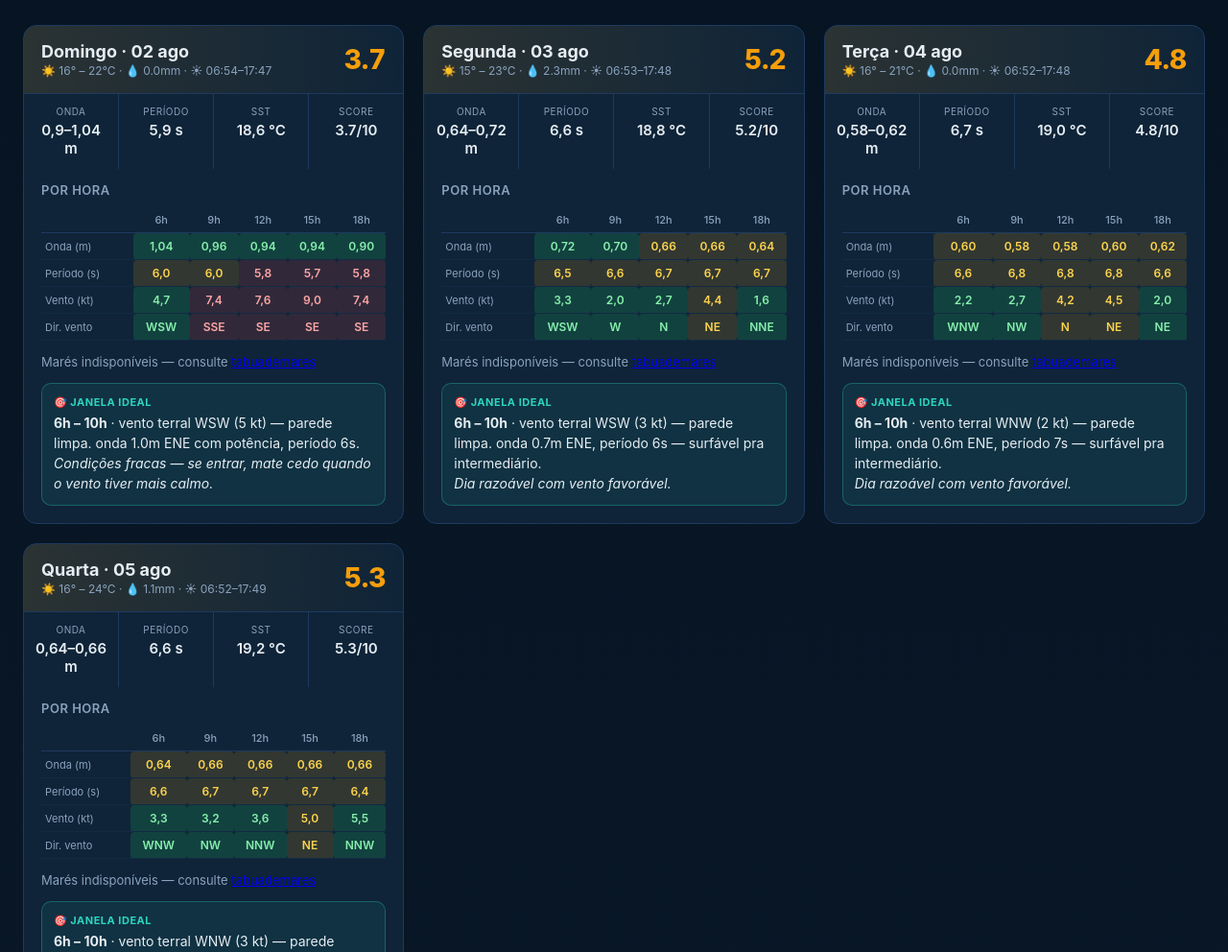
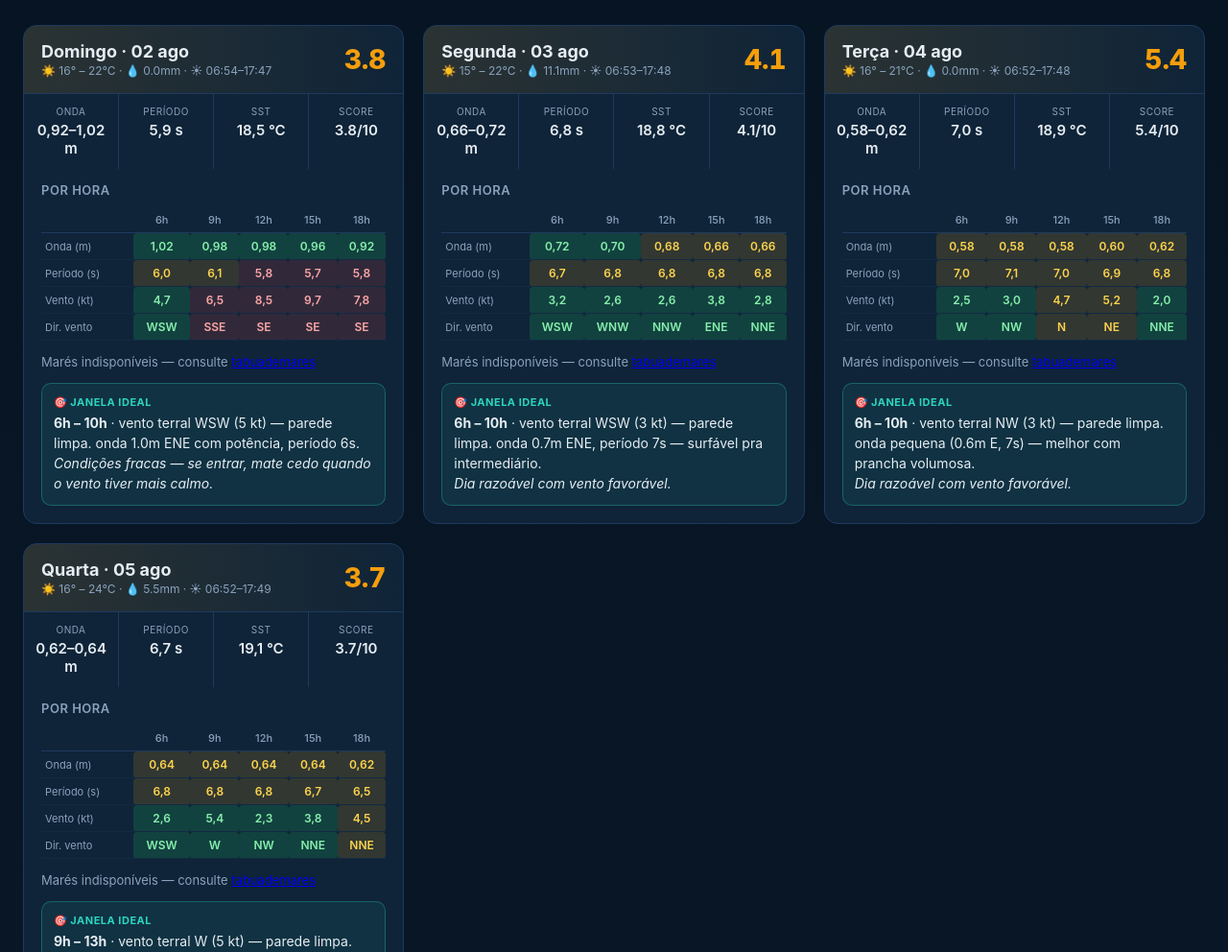
Before and after one commit to rrenanfelix/atalaia-surf, a plain HTML site: page index.html in a window 1280 px wide. Shown: the part 545-1537 px from the top of the page at 96% size. Drawn offline with nearby package versions, Linux system fonts and the light colour scheme.

Commit message:
🌊 Atualização automática 2026-08-02 13:58 UTC

```diff
--- a/index.html
+++ b/index.html
@@ -99,13 +99,13 @@
         <h1><span class="wave">≋</span> Análise de Surf — Praia do Atalaia</h1>
         <div class="subtitle">Itajaí / SC · próximos 4 dias · perfil intermediário</div>
       </div>
-      <div><span class="badge">Atualizado 02/08/2026 · 08:35</span></div>
+      <div><span class="badge">Atualizado 02/08/2026 · 10:58</span></div>
     </div>
     <div class="meta-bar">
       <div class="meta"><div class="meta-label">Pico</div><div class="meta-value">Atalaia (Molhes)</div></div>
       <div class="meta"><div class="meta-label">Coordenadas</div><div class="meta-value">26.92° S · 48.64° W</div></div>
       <div class="meta"><div class="meta-label">Swell ideal</div><div class="meta-value">SE (135°)</div></div>
-      <div class="meta"><div class="meta-label">Temp. mar (média)</div><div class="meta-value">18.9 °C</div></div>
+      <div class="meta"><div class="meta-label">Temp. mar (média)</div><div class="meta-value">18.8 °C</div></div>
     </div>
   </header>
 
@@ -115,32 +115,32 @@
         <div class="rank-row">
           <div class="medal">🥇</div>
           <div>
-            <div class="rank-name">Quarta, 05 ago</div>
-            <div class="rank-reason">Onda 0,64–0,66m · período 6,6s · janela em torno de 6h</div>
+            <div class="rank-name">Terça, 04 ago</div>
+            <div class="rank-reason">Onda 0,58–0,62m · período 7,0s · janela em torno de 9h</div>
           </div>
-          <div class="score" style="color:var(--good)">5.3</div>
+          <div class="score" style="color:var(--good)">5.4</div>
         </div>
         <div class="rank-row">
           <div class="medal">🥈</div>
           <div>
             <div class="rank-name">Segunda, 03 ago</div>
-            <div class="rank-reason">Onda 0,64–0,72m · período 6,6s · janela em torno de 6h</div>
+            <div class="rank-reason">Onda 0,66–0,72m · período 6,8s · janela em torno de 6h</div>
           </div>
-          <div class="score" style="color:var(--mid)">5.2</div>
+          <div class="score" style="color:var(--mid)">4.1</div>
         </div>
         <div class="rank-row">
           <div class="medal">🥉</div>
           <div>
-            <div class="rank-name">Terça, 04 ago</div>
-            <div class="rank-reason">Onda 0,58–0,62m · período 6,7s · janela em torno de 6h</div>
+            <div class="rank-name">Domingo, 02 ago</div>
+            <div class="rank-reason">Onda 0,92–1,02m · período 5,9s · janela em torno de 6h</div>
           </div>
-          <div class="score" style="color:var(--bad)">4.8</div>
+          <div class="score" style="color:var(--bad)">3.8</div>
         </div>
         <div class="rank-row">
           <div class="medal">4️⃣</div>
           <div>
-            <div class="rank-name">Domingo, 02 ago</div>
-            <div class="rank-reason">Onda 0,9–1,04m · período 5,9s · janela em torno de 6h</div>
+            <div class="rank-name">Quarta, 05 ago</div>
+            <div class="rank-reason">Onda 0,62–0,64m · período 6,7s · janela em torno de 9h</div>
           </div>
           <div class="score" style="color:var(--bad)">3.7</div>
         </div>
@@ -154,22 +154,22 @@
           <div class="day-title">Domingo · 02 ago</div>
           <div class="day-sub">☀️ 16° – 22°C · 💧 0.0mm · ☀ 06:54–17:47</div>
         </div>
-        <div class="day-score mid">3.7</div>
+        <div class="day-score mid">3.8</div>
       </div>
       <div class="stats">
-        <div class="stat"><div class="stat-label">Onda</div><div class="stat-value">0,9–1,04 m</div></div>
+        <div class="stat"><div class="stat-label">Onda</div><div class="stat-value">0,92–1,02 m</div></div>
         <div class="stat"><div class="stat-label">Período</div><div class="stat-value">5,9 s</div></div>
-        <div class="stat"><div class="stat-label">SST</div><div class="stat-value">18,6 °C</div></div>
-        <div class="stat"><div class="stat-label">Score</div><div class="stat-value">3.7/10</div></div>
+        <div class="stat"><div class="stat-label">SST</div><div class="stat-value">18,5 °C</div></div>
+        <div class="stat"><div class="stat-label">Score</div><div class="stat-value">3.8/10</div></div>
       </div>
       <div class="hourly">
         <h3>Por hora</h3>
         <table class="hr-tbl">
           <thead><tr><th class="lbl"></th><th>6h</th><th>9h</th><th>12h</th><th>15h</th><th>18h</th></tr></thead>
           <tbody>
-            <tr><td class="lbl">Onda (m)</td><td class="cell-good">1,04</td><td class="cell-good">0,96</td><td class="cell-good">0,94</td><td class="cell-good">0,94</td><td class="cell-good">0,90</td></tr>
-            <tr><td class="lbl">Período (s)</td><td class="cell-mid">6,0</td><td class="cell-mid">6,0</td><td class="cell-bad">5,8</td><td class="cell-bad">5,7</td><td class="cell-bad">5,8</td></tr>
-            <tr><td class="lbl">Vento (kt)</td><td class="cell-good">4,7</td><td class="cell-bad">7,4</td><td class="cell-bad">7,6</td><td class="cell-bad">9,0</td><td class="cell-bad">7,4</td></tr>
+            <tr><td class="lbl">Onda (m)</td><td class="cell-good">1,02</td><td class="cell-good">0,98</td><td class="cell-good">0,98</td><td class="cell-good">0,96</td><td class="cell-good">0,92</td></tr>
+            <tr><td class="lbl">Período (s)</td><td class="cell-mid">6,0</td><td class="cell-mid">6,1</td><td class="cell-bad">5,8</td><td class="cell-bad">5,7</td><td class="cell-bad">5,8</td></tr>
+            <tr><td class="lbl">Vento (kt)</td><td class="cell-good">4,7</td><td class="cell-bad">6,5</td><td class="cell-bad">8,5</td><td class="cell-bad">9,7</td><td class="cell-bad">7,8</td></tr>
             <tr><td class="lbl">Dir. vento</td><td class="cell-good">WSW</td><td class="cell-bad">SSE</td><td class="cell-bad">SE</td><td class="cell-bad">SE</td><td class="cell-bad">SE</td></tr>
           </tbody>
         </table>
@@ -186,32 +186,32 @@
       <div class="day-head mid">
         <div>
           <div class="day-title">Segunda · 03 ago</div>
-          <div class="day-sub">☀️ 15° – 23°C · 💧 2.3mm · ☀ 06:53–17:48</div>
+          <div class="day-sub">☀️ 15° – 22°C · 💧 11.1mm · ☀ 06:53–17:48</div>
         </div>
-        <div class="day-score mid">5.2</div>
+        <div class="day-score mid">4.1</div>
       </div>
       <div class="stats">
-        <div class="stat"><div class="stat-label">Onda</div><div class="stat-value">0,64–0,72 m</div></div>
-        <div class="stat"><div class="stat-label">Período</div><div class="stat-value">6,6 s</div></div>
+        <div class="stat"><div class="stat-label">Onda</div><div class="stat-value">0,66–0,72 m</div></div>
+        <div class="stat"><div class="stat-label">Período</div><div class="stat-value">6,8 s</div></div>
         <div class="stat"><div class="stat-label">SST</div><div class="stat-value">18,8 °C</div></div>
-        <div class="stat"><div class="stat-label">Score</div><div class="stat-value">5.2/10</div></div>
+        <div class="stat"><div class="stat-label">Score</div><div class="stat-value">4.1/10</div></div>
       </div>
       <div class="hourly">
         <h3>Por hora</h3>
         <table class="hr-tbl">
           <thead><tr><th class="lbl"></th><th>6h</th><th>9h</th><th>12h</th><th>15h</th><th>18h</th></tr></thead>
           <tbody>
-            <tr><td class="lbl">Onda (m)</td><td class="cell-good">0,72</td><td class="cell-good">0,70</td><td class="cell-mid">0,66</td><td class="cell-mid">0,66</td><td class="cell-mid">0,64</td></tr>
-            <tr><td class="lbl">Período (s)</td><td class="cell-mid">6,5</td><td class="cell-mid">6,6</td><td class="cell-mid">6,7</td><td class="cell-mid">6,7</td><td class="cell-mid">6,7</td></tr>
-            <tr><td class="lbl">Vento (kt)</td><td class="cell-good">3,3</td><td class="cell-good">2,0</td><td class="cell-good">2,7</td><td class="cell-mid">4,4</td><td class="cell-good">1,6</td></tr>
-            <tr><td class="lbl">Dir. vento</td><td class="cell-good">WSW</td><td class="cell-good">W</td><td class="cell-good">N</td><td class="cell-mid">NE</td><td class="cell-good">NNE</td></tr>
+            <tr><td class="lbl">Onda (m)</td><td class="cell-good">0,72</td><td class="cell-good">0,70</td><td class="cell-mid">0,68</td><td class="cell-mid">0,66</td><td class="cell-mid">0,66</td></tr>
+            <tr><td class="lbl">Período (s)</td><td class="cell-mid">6,7</td><td class="cell-mid">6,8</td><td class="cell-mid">6,8</td><td class="cell-mid">6,8</td><td class="cell-mid">6,8</td></tr>
+            <tr><td class="lbl">Vento (kt)</td><td class="cell-good">3,2</td><td class="cell-good">2,6</td><td class="cell-good">2,6</td><td class="cell-good">3,8</td><td class="cell-good">2,8</td></tr>
+            <tr><td class="lbl">Dir. vento</td><td class="cell-good">WSW</td><td class="cell-good">WNW</td><td class="cell-good">NNW</td><td class="cell-good">ENE</td><td class="cell-good">NNE</td></tr>
           </tbody>
         </table>
       </div>
       <div class="tides"><div class="muted">Marés indisponíveis — consulte <a href="https://tabuademares.com/br/santa-catarina/itajai" target="_blank">tabuademares</a></div></div>
       <div class="window">
         <div class="win-label">🎯 Janela ideal</div>
-        <div class="win-text"><strong>6h – 10h</strong> · vento terral WSW (3 kt) — parede limpa. onda 0.7m ENE, período 6s — surfável pra intermediário.<br><em>Dia razoável com vento favorável.</em></div>
+        <div class="win-text"><strong>6h – 10h</strong> · vento terral WSW (3 kt) — parede limpa. onda 0.7m ENE, período 7s — surfável pra intermediário.<br><em>Dia razoável com vento favorável.</em></div>
       </div>
     </div>
 
@@ -222,30 +222,30 @@
           <div class="day-title">Terça · 04 ago</div>
           <div class="day-sub">☀️ 16° – 21°C · 💧 0.0mm · ☀ 06:52–17:48</div>
         </div>
-        <div class="day-score mid">4.8</div>
+        <div class="day-score mid">5.4</div>
       </div>
       <div class="stats">
         <div class="stat"><div class="stat-label">Onda</div><div class="stat-value">0,58–0,62 m</div></div>
-        <div class="stat"><div class="stat-label">Período</div><div class="stat-value">6,7 s</div></div>
-        <div class="stat"><div class="stat-label">SST</div><div class="stat-value">19,0 °C</div></div>
-        <div class="stat"><div class="stat-label">Score</div><div class="stat-value">4.8/10</div></div>
+        <div class="stat"><div class="stat-label">Período</div><div class="stat-value">7,0 s</div></div>
+        <div class="stat"><div class="stat-label">SST</div><div class="stat-value">18,9 °C</div></div>
+        <div class="stat"><div class="stat-label">Score</div><div class="stat-value">5.4/10</div></div>
       </div>
       <div class="hourly">
         <h3>Por hora</h3>
         <table class="hr-tbl">
           <thead><tr><th class="lbl"></th><th>6h</th><th>9h</th><th>12h</th><th>15h</th><th>18h</th></tr></thead>
           <tbody>
-            <tr><td class="lbl">Onda (m)</td><td class="cell-mid">0,60</td><td class="cell-mid">0,58</td><td class="cell-mid">0,58</td><td class="cell-mid">0,60</td><td class="cell-mid">0,62</td></tr>
-            <tr><td class="lbl">Período (s)</td><td class="cell-mid">6,6</td><td class="cell-mid">6,8</td><td class="cell-mid">6,8</td><td class="cell-mid">6,8</td><td class="cell-mid">6,6</td></tr>
-            <tr><td class="lbl">Vento (kt)</td><td class="cell-good">2,2</td><td class="cell-good">2,7</td><td class="cell-mid">4,2</td><td class="cell-mid">4,5</td><td class="cell-good">2,0</td></tr>
-            <tr><td class="lbl">Dir. vento</td><td class="cell-good">WNW</td><td class="cell-good">NW</td><td class="cell-mid">N</td><td class="cell-mid">NE</td><td class="cell-good">NE</td></tr>
+            <tr><td class="lbl">Onda (m)</td><td class="cell-mid">0,58</td><td class="cell-mid">0,58</td><td class="cell-mid">0,58</td><td class="cell-mid">0,60</td><td class="cell-mid">0,62</td></tr>
+            <tr><td class="lbl">Período (s)</td><td class="cell-mid">7,0</td><td class="cell-mid">7,1</td><td class="cell-mid">7,0</td><td class="cell-mid">6,9</td><td class="cell-mid">6,8</td></tr>
+            <tr><td class="lbl">Vento (kt)</td><td class="cell-good">2,5</td><td class="cell-good">3,0</td><td class="cell-mid">4,7</td><td class="cell-mid">5,2</td><td class="cell-good">2,0</td></tr>
+            <tr><td class="lbl">Dir. vento</td><td class="cell-good">W</td><td class="cell-good">NW</td><td class="cell-mid">N</td><td class="cell-mid">NE</td><td class="cell-good">NNE</td></tr>
           </tbody>
         </table>
       </div>
       <div class="tides"><div class="muted">Marés indisponíveis — consulte <a href="https://tabuademares.com/br/santa-catarina/itajai" target="_blank">tabuademares</a></div></div>
       <div class="window">
         <div class="win-label">🎯 Janela ideal</div>
-        <div class="win-text"><strong>6h – 10h</strong> · vento terral WNW (2 kt) — parede limpa. onda 0.6m ENE, período 7s — surfável pra intermediário.<br><em>Dia razoável com vento favorável.</em></div>
+        <div class="win-text"><strong>6h – 10h</strong> · vento terral NW (3 kt) — parede limpa. onda pequena (0.6m E, 7s) — melhor com prancha volumosa.<br><em>Dia razoável com vento favorável.</em></div>
       </div>
     </div>
 
@@ -254,32 +254,32 @@
       <div class="day-head mid">
         <div>
           <div class="day-title">Quarta · 05 ago</div>
-          <div class="day-sub">☀️ 16° – 24°C · 💧 1.1mm · ☀ 06:52–17:49</div>
+          <div class="day-sub">☀️ 16° – 24°C · 💧 5.5mm · ☀ 06:52–17:49</div>
         </div>
-        <div class="day-score mid">5.3</div>
+        <div class="day-score mid">3.7</div>
       </div>
       <div class="stats">
-        <div class="stat"><div class="stat-label">Onda</div><div class="stat-value">0,64–0,66 m</div></div>
-        <div class="stat"><div class="stat-label">Período</div><div class="stat-value">6,6 s</div></div>
-        <div class="stat"><div class="stat-label">SST</div><div class="stat-value">19,2 °C</div></div>
-        <div class="stat"><div class="stat-label">Score</div><div class="stat-value">5.3/10</div></div>
+        <div class="stat"><div class="stat-label">Onda</div><div class="stat-value">0,62–0,64 m</div></div>
+        <div class="stat"><div class="stat-label">Período</div><div class="stat-value">6,7 s</div></div>
+        <div class="stat"><div class="stat-label">SST</div><div class="stat-value">19,1 °C</div></div>
+        <div class="stat"><div class="stat-label">Score</div><div class="stat-value">3.7/10</div></div>
       </div>
       <div class="hourly">
         <h3>Por hora</h3>
         <table class="hr-tbl">
           <thead><tr><th class="lbl"></th><th>6h</th><th>9h</th><th>12h</th><th>15h</th><th>18h</th></tr></thead>
           <tbody>
-            <tr><td class="lbl">Onda (m)</td><td class="cell-mid">0,64</td><td class="cell-mid">0,66</td><td class="cell-mid">0,66</td><td class="cell-mid">0,66</td><td class="cell-mid">0,66</td></tr>
-            <tr><td class="lbl">Período (s)</td><td class="cell-mid">6,6</td><td class="cell-mid">6,7</td><td class="cell-mid">6,7</td><td class="cell-mid">6,7</td><td class="cell-mid">6,4</td></tr>
-            <tr><td class="lbl">Vento (kt)</td><td class="cell-good">3,3</td><td class="cell-good">3,2</td><td class="cell-good">3,6</td><td class="cell-mid">5,0</td><td class="cell-good">5,5</td></tr>
-            <tr><td class="lbl">Dir. vento</td><td class="cell-good">WNW</td><td class="cell-good">NW</td><td class="cell-good">NNW</td><td class="cell-mid">NE</td><td class="cell-good">NNW</td></tr>
+            <tr><td class="lbl">Onda (m)</td><td class="cell-mid">0,64</td><td class="cell-mid">0,64</td><td class="cell-mid">0,64</td><td class="cell-mid">0,64</td><td class="cell-mid">0,62</td></tr>
+            <tr><td class="lbl">Período (s)</td><td class="cell-mid">6,8</td><td class="cell-mid">6,8</td><td class="cell-mid">6,8</td><td class="cell-mid">6,7</td><td class="cell-mid">6,5</td></tr>
+            <tr><td class="lbl">Vento (kt)</td><td class="cell-good">2,6</td><td class="cell-good">5,4</td><td class="cell-good">2,3</td><td class="cell-good">3,8</td><td class="cell-mid">4,5</td></tr>
+            <tr><td class="lbl">Dir. vento</td><td class="cell-good">WSW</td><td class="cell-good">W</td><td class="cell-good">NW</td><td class="cell-good">NNE</td><td class="cell-mid">NNE</td></tr>
           </tbody>
         </table>
       </div>
       <div class="tides"><div class="muted">Marés indisponíveis — consulte <a href="https://tabuademares.com/br/santa-catarina/itajai" target="_blank">tabuademares</a></div></div>
       <div class="window">
         <div class="win-label">🎯 Janela ideal</div>
-        <div class="win-text"><strong>6h – 10h</strong> · vento terral WNW (3 kt) — parede limpa. onda 0.6m E, período 7s — surfável pra intermediário.<br><em>Dia razoável com vento favorável.</em></div>
+        <div class="win-text"><strong>9h – 13h</strong> · vento terral W (5 kt) — parede limpa. onda 0.6m E, período 7s — surfável pra intermediário.<br><em>Condições fracas — se entrar, mate cedo quando o vento tiver mais calmo.</em></div>
       </div>
     </div>
 
@@ -299,7 +299,7 @@
 
   <div class="gear-card">
     <h2>🧥 Equipamento sugerido</h2>
-    <p class="muted">Temp. água ~18.9°C — base pras recomendações.</p>
+    <p class="muted">Temp. água ~18.8°C — base pras recomendações.</p>
     <div class="gear-grid">
       <div class="gear-item"><div class="gear-icon">🌡️</div><div class="gear-title">Roupa</div><div class="gear-desc">full suit 3/2 mm</div></div>
       <div class="gear-item"><div class="gear-icon">🏄</div><div class="gear-title">Prancha</div><div class="gear-desc">Ondas pequenas-médias e período curto pedem fish, mid-length ou longboard. Shortboard só quando passar 0,9 m com período &gt;= 8 s.</div></div>
@@ -335,8 +335,8 @@
 
 <script>
 const labels = ["Dom 6h", "Dom 9h", "Dom 12h", "Dom 15h", "Dom 18h", "Seg 6h", "Seg 9h", "Seg 12h", "Seg 15h", "Seg 18h", "Ter 6h", "Ter 9h", "Ter 12h", "Ter 15h", "Ter 18h", "Qua 6h", "Qua 9h", "Qua 12h", "Qua 15h", "Qua 18h"];
-const wave = [1.04, 0.96, 0.94, 0.94, 0.9, 0.72, 0.7, 0.66, 0.66, 0.64, 0.6, 0.58, 0.58, 0.6, 0.62, 0.64, 0.66, 0.66, 0.66, 0.66];
-const wind = [4.7, 7.4, 7.6, 9.0, 7.4, 3.3, 2.0, 2.7, 4.4, 1.6, 2.2, 2.7, 4.2, 4.5, 2.0, 3.3, 3.2, 3.6, 5.0, 5.5];
+const wave = [1.02, 0.98, 0.98, 0.96, 0.92, 0.72, 0.7, 0.68, 0.66, 0.66, 0.58, 0.58, 0.58, 0.6, 0.62, 0.64, 0.64, 0.64, 0.64, 0.62];
+const wind = [4.7, 6.5, 8.5, 9.7, 7.8, 3.2, 2.6, 2.6, 3.8, 2.8, 2.5, 3.0, 4.7, 5.2, 2.0, 2.6, 5.4, 2.3, 3.8, 4.5];
 const baseOpts = {
   responsive:true, maintainAspectRatio:false,
   plugins:{legend:{display:false},tooltip:{mode:'index',intersect:false}},
```
